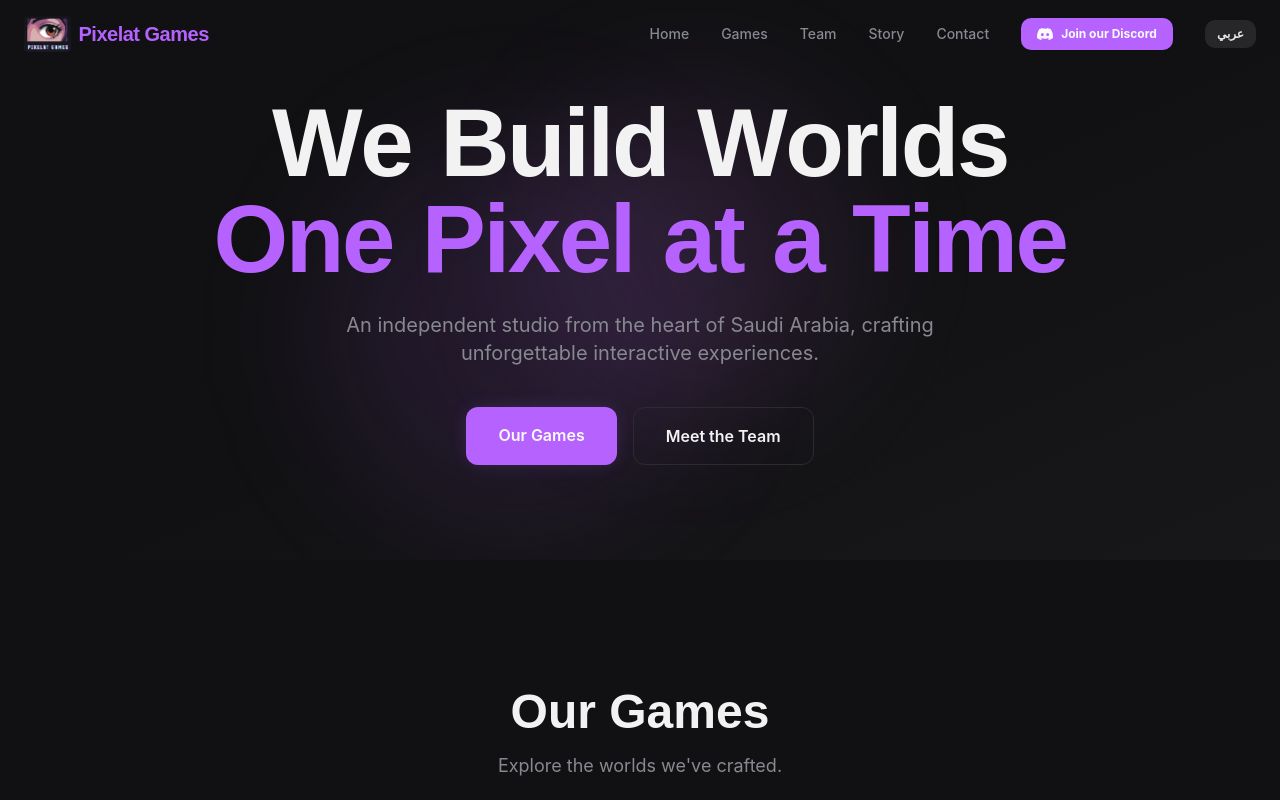
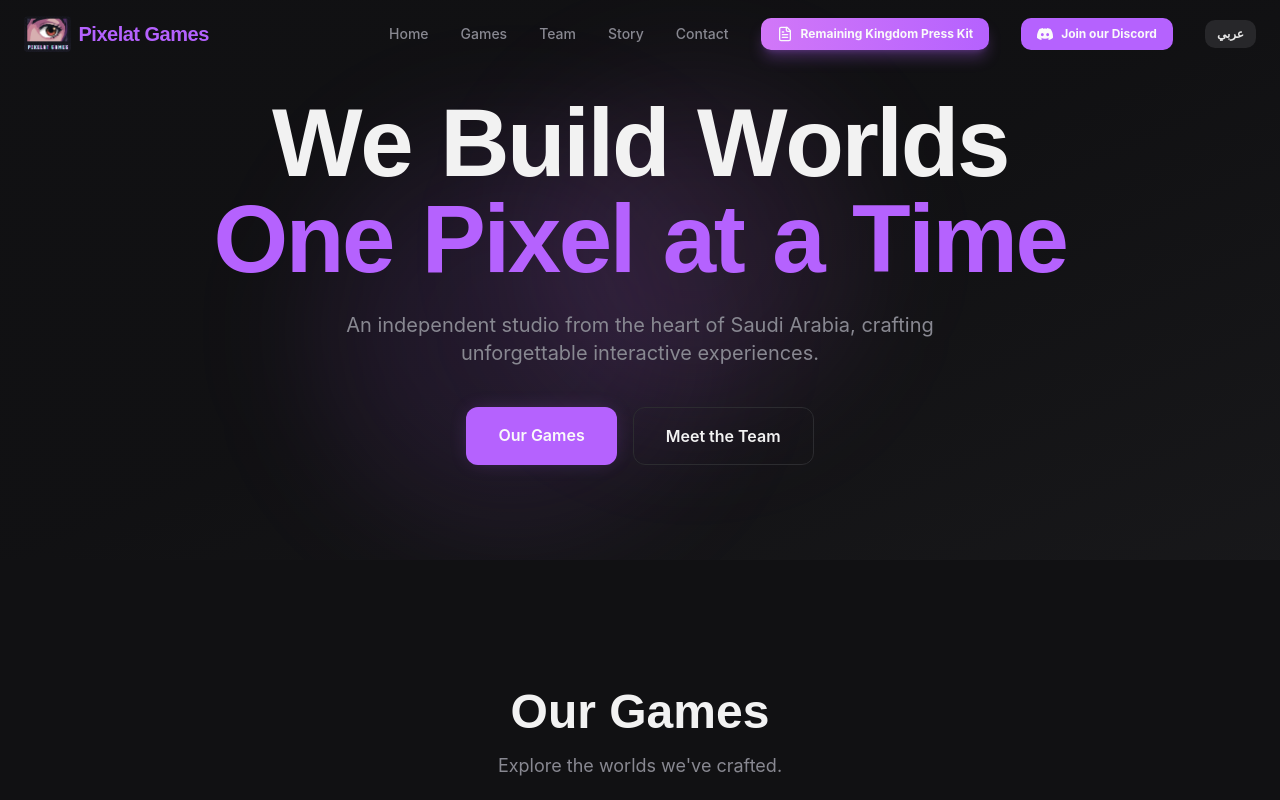
Before and after one commit to Mohammed6544/pixelatsa, a React (Vite) app: page / in a window 1280 px wide. Shown: the top 800 px of the page. Built offline with nearby package versions, Linux system fonts and the light colour scheme; the HTML template or start-up script is replaced by a standard one.

Commit message:
Changes
Co-authored-by: Mohammed6544 <152630446+Mohammed6544@users.noreply.github.com>

```diff
--- a/src/components/Header.tsx
+++ b/src/components/Header.tsx
@@ -1,7 +1,7 @@
 import { useState, useEffect } from "react";
 import { useLanguage } from "@/contexts/LanguageContext";
 import { motion, AnimatePresence } from "framer-motion";
-import { Menu, X } from "lucide-react";
+import { Menu, X, FileText } from "lucide-react";
 import { SiDiscord } from "react-icons/si";
 import logo from "@/assets/logo.jpg";
 
@@ -47,6 +47,15 @@ const Header = () => {
               {t(`nav.${link.key}`)}
             </a>
           ))}
+          <a
+            href="https://drive.google.com/drive/folders/1eNoVyY_I4FNt_8PsRyNbzYtlUbEfyWnk?usp=sharing"
+            target="_blank"
+            rel="noopener noreferrer"
+            className="relative flex items-center gap-2 px-4 py-2 rounded-md text-xs font-bold bg-gradient-to-r from-accent to-primary text-primary-foreground hover:opacity-90 transition-opacity shadow-lg shadow-primary/30"
+          >
+            <FileText size={16} />
+            {lang === "en" ? "Remaining Kingdom Press Kit" : "حقيبة صحفية"}
+          </a>
           <a
             href="https://discord.gg/8hsMbyZyxR"
             target="_blank"
@@ -95,6 +104,16 @@ const Header = () => {
                 </a>
               ))}
               <a
+                href="https://drive.google.com/drive/folders/1eNoVyY_I4FNt_8PsRyNbzYtlUbEfyWnk?usp=sharing"
+                target="_blank"
+                rel="noopener noreferrer"
+                onClick={() => setMobileOpen(false)}
+                className="flex items-center gap-2 px-4 py-2 rounded-md text-sm font-bold bg-gradient-to-r from-accent to-primary text-primary-foreground hover:opacity-90 transition-opacity shadow-lg shadow-primary/30"
+              >
+                <FileText size={16} />
+                {lang === "en" ? "Remaining Kingdom Press Kit" : "حقيبة صحفية"}
+              </a>
+              <a
                 href="https://discord.gg/8hsMbyZyxR"
                 target="_blank"
                 rel="noopener noreferrer"
```
